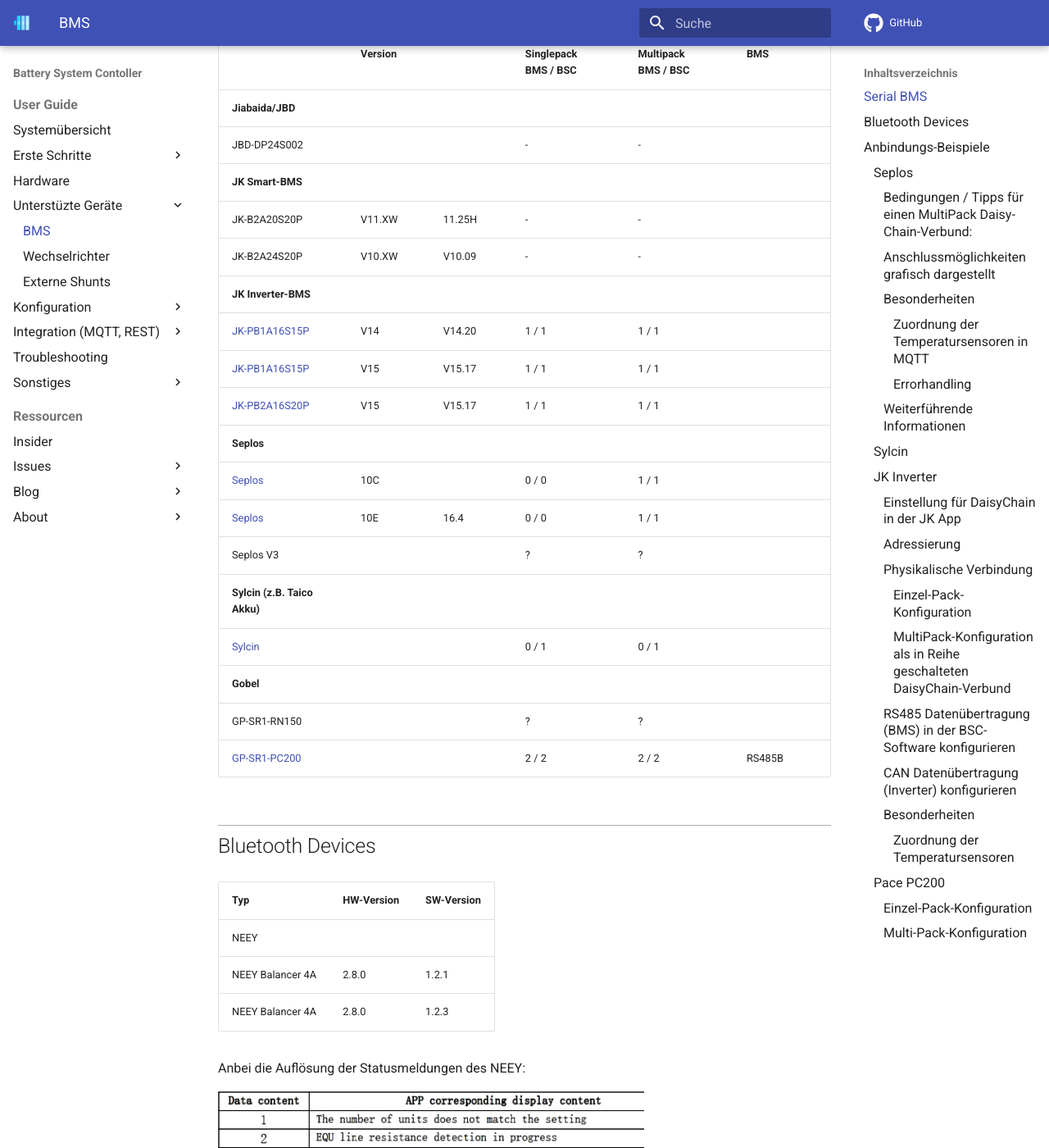
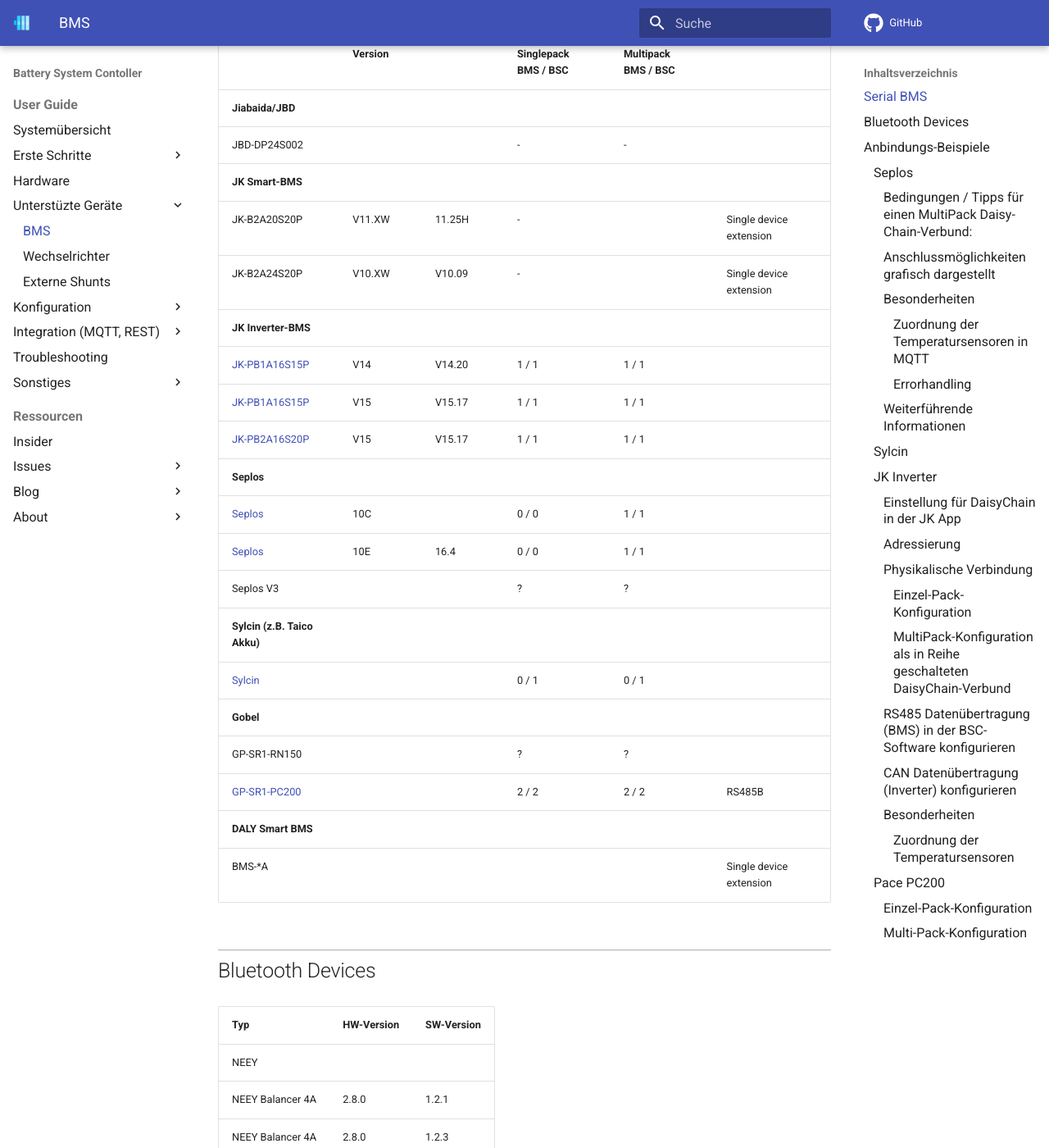
Before and after one commit to bsc-org/bsc, an MkDocs documentation site: the page built from docs/devices/bms.md, in a window 1280 px wide and 1400 px high, scrolled down 578 px. Shown: the whole window at 82% size. Built offline with MkDocs 1.6.1 and Material for MkDocs 9.7.7, drawn with Linux system fonts in a browser that asks for light colours; comment, search, counter and statistics services are not loaded.

Commit message:
SingleDeviceExtension Geräte definiert; Daly hinzugefügt

```diff
--- a/docs/devices/bms.md
+++ b/docs/devices/bms.md
@@ -12,8 +12,8 @@
 | **Jiabaida/JBD** |
 | JBD-DP24S002 |  |  | - | - |
 | **JK Smart-BMS** |
-| JK-B2A20S20P | V11.XW | 11.25H | - | - |
-| JK-B2A24S20P | V10.XW | V10.09 | - | - |
+| JK-B2A20S20P | V11.XW | 11.25H | - |  |  Single device extension |
+| JK-B2A24S20P | V10.XW | V10.09 | - |  |  Single device extension |
 | **JK Inverter-BMS** |
 | [JK-PB1A16S15P](#jk-inverter) | V14 | V14.20 | 1 / 1 | 1 / 1 |
 | [JK-PB1A16S15P](#jk-inverter) | V15 | V15.17 | 1 / 1 | 1 / 1 |
@@ -27,6 +27,8 @@
 | **Gobel** |
 | GP-SR1-RN150 |  | | ? | ? |
 | [GP-SR1-PC200](#pace-pc200) |  | |  2 / 2 | 2 / 2 | RS485B |
+| **DALY Smart BMS** |
+| BMS-*A |  | |  |  |  Single device extension |
 
 ## Bluetooth Devices
 | Typ | HW-Version | SW-Version |
```
